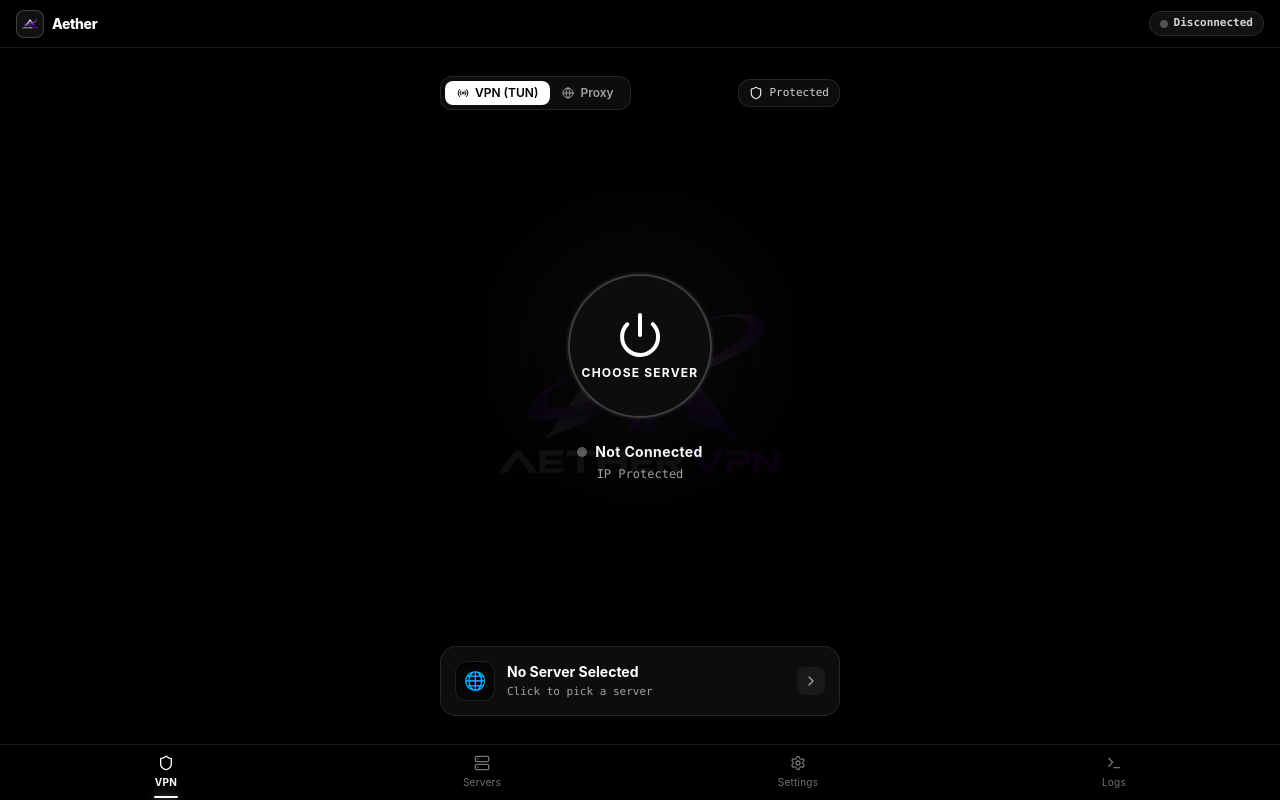
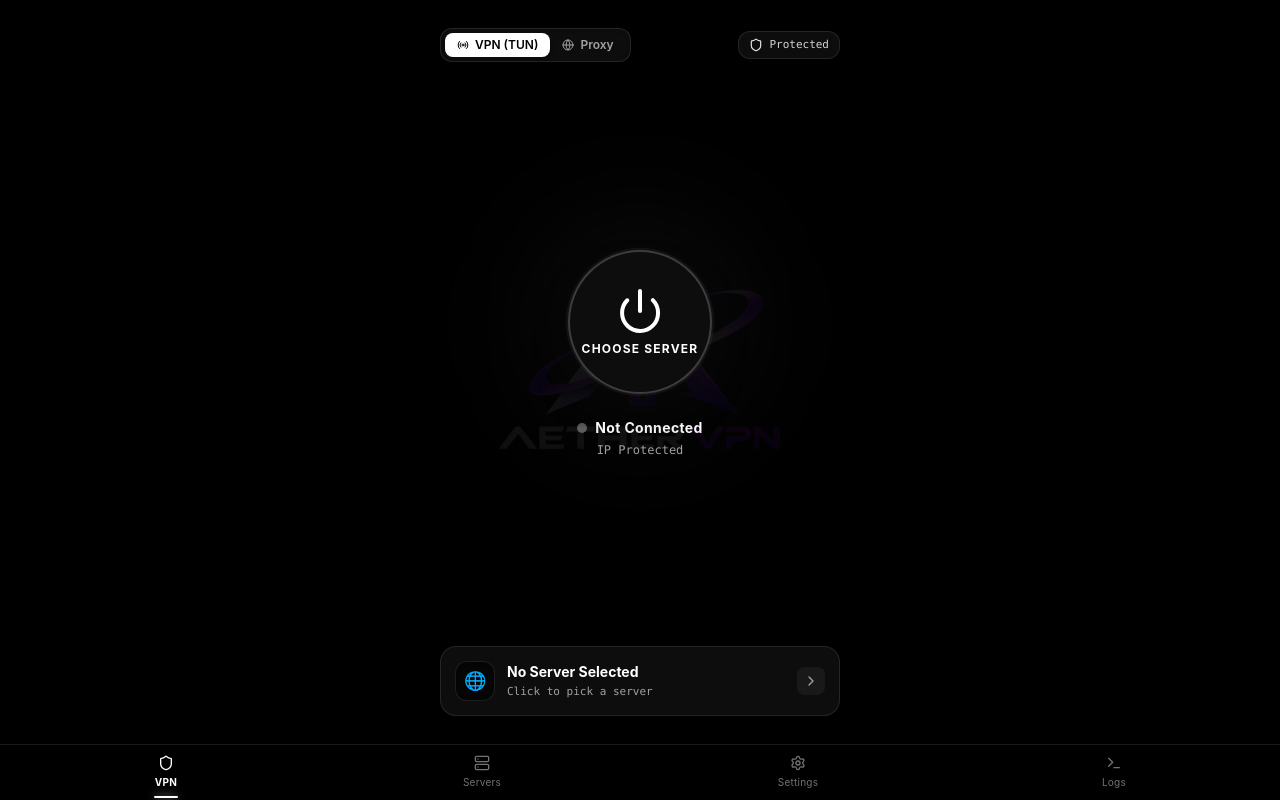
Before and after one commit to xoxod33p/aether-vpn, a React (Vite) app: page / in a window 1280 px wide. Built offline with nearby package versions, Linux system fonts and the light colour scheme.

Commit message:
refactor(ui): remove redundant top header bar for minimalist view

```diff
--- a/src/App.tsx
+++ b/src/App.tsx
@@ -63,45 +63,6 @@ export function App() {
       {/* Quick Launch Splash (Fades in 300ms) */}
       <LoadingSplash />
 
-      {/* Top Header Bar */}
-      <header className="h-12 border-b border-white/10 bg-black/90 backdrop-blur-md px-4 flex items-center justify-between shrink-0 z-20">
-        {/* Brand */}
-        <div
-          onClick={() => setActiveTab('dashboard')}
-          className="flex items-center gap-2 cursor-pointer"
-        >
-          <div className="w-7 h-7 rounded-lg bg-[#111111] border border-white/20 p-1 flex items-center justify-center shadow-md shadow-black overflow-hidden">
-            <img
-              src="/logo.png"
-              alt="Logo"
-              className="w-full h-full object-contain"
-              onError={(e) => {
-                (e.target as HTMLImageElement).src = '/favicon.svg';
-              }}
-            />
-          </div>
-          <div className="flex items-center gap-1.5">
-            <span className="font-extrabold text-sm tracking-tight text-white">Aether</span>
-          </div>
-        </div>
-
-        {/* Live Status Pill */}
-        <div className="flex items-center gap-1.5 px-2.5 py-1 rounded-full bg-[#111111] border border-white/10 text-xs font-medium">
-          <span
-            className={`w-2 h-2 rounded-full ${
-              isConnected
-                ? 'bg-white shadow-[0_0_8px_rgba(255,255,255,0.9)] animate-pulse'
-                : isConnecting
-                ? 'bg-neutral-400 animate-pulse'
-                : 'bg-neutral-600'
-            }`}
-          />
-          <span className="text-[11px] font-mono font-semibold text-neutral-300">
-            {isConnected ? 'Protected' : isConnecting ? 'Connecting' : 'Disconnected'}
-          </span>
-        </div>
-      </header>
-
       {/* Main Content Area */}
       <main className="flex-1 overflow-y-auto bg-black relative flex flex-col">
         {renderActivePage()}
```
Also changed, not shown: 1 other file (tests, documents, lock files or other folders).
